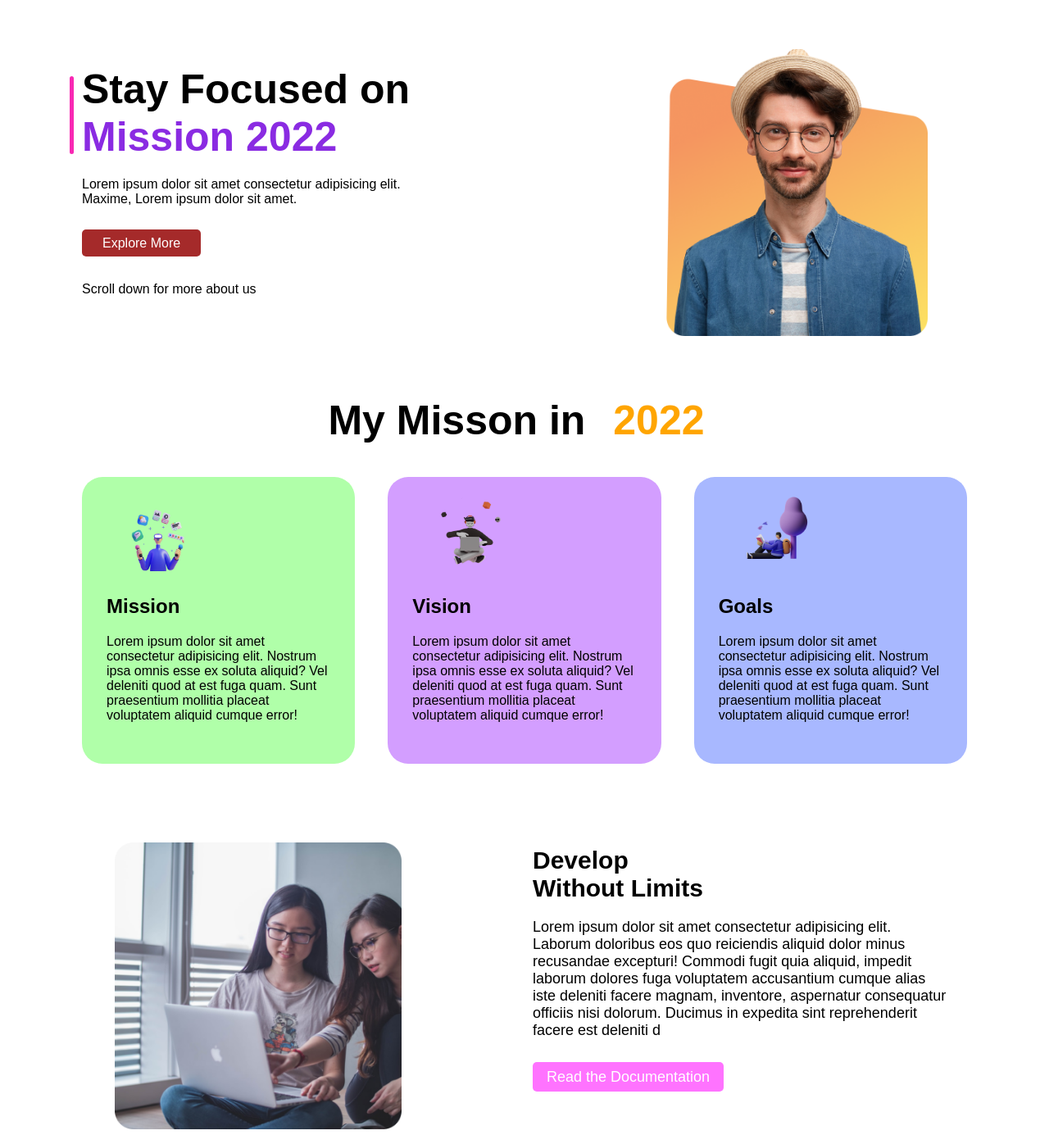
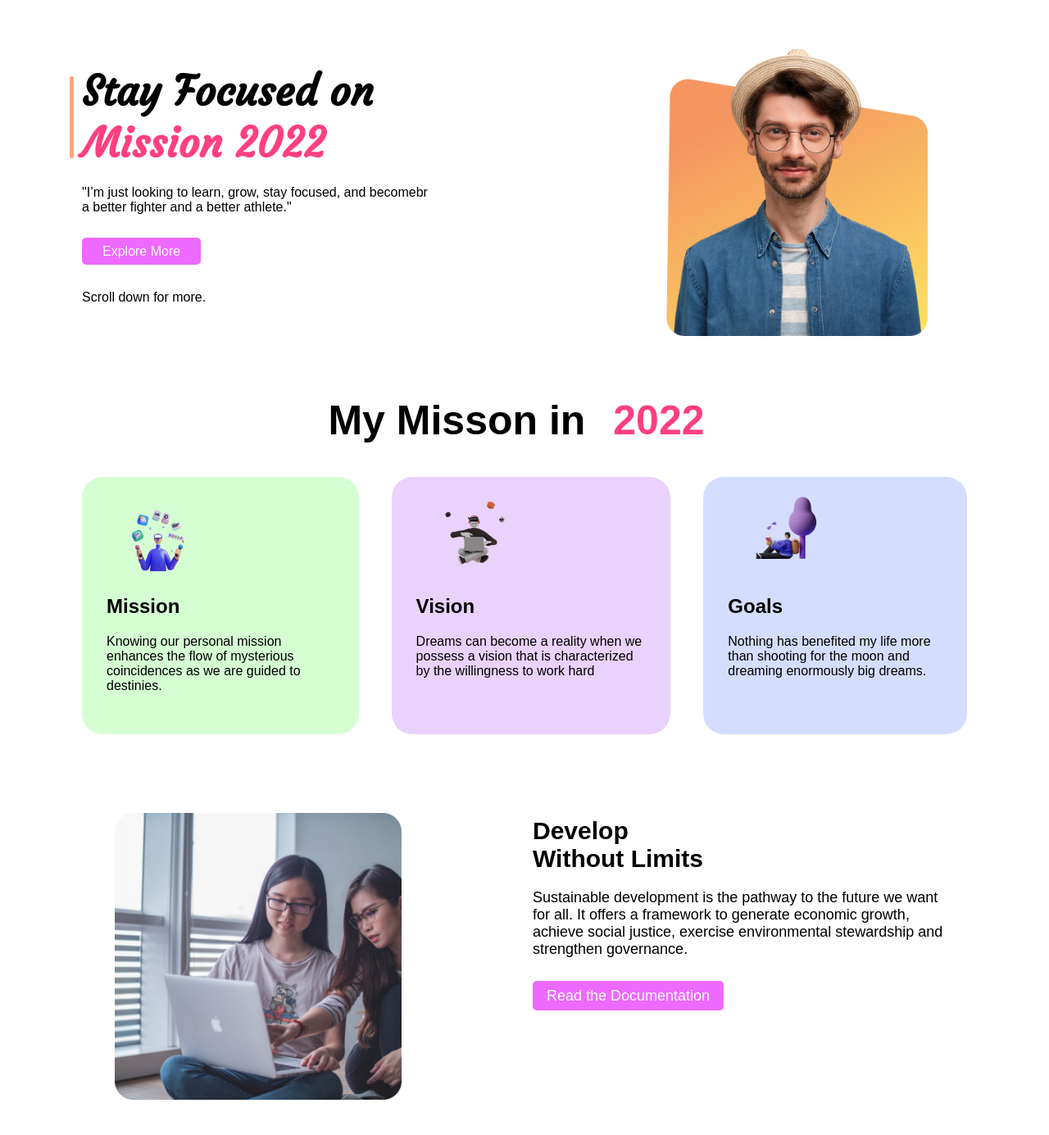
Before and after one commit to mahbubh0ssain/mission-2022, a plain HTML site: page index.html in a window 1280 px wide. Shown: the top 1385 px of the page at 82% size. Drawn offline with Linux system fonts and the light colour scheme.

Commit message:
complete

```diff
--- a/index.css
+++ b/index.css
@@ -16,18 +16,20 @@ img {
 .top h1 {
   font-size: 50px;
   margin-right: 100px;
+  font-family: "Courgette", cursive;
 }
 .top h1 span {
   margin: 0px;
+  font-family: "Courgette", cursive;
 }
 
 h1 {
   position: relative;
 }
 .bar {
-  background-color: rgb(248, 40, 179);
+  background-color: rgb(255, 166, 125);
   width: 5px;
-  height: 95px;
+  height: 100px;
   position: absolute;
   margin: 33px 5px 5px 5px;
   border-radius: 5px;
@@ -35,7 +37,7 @@ h1 {
 .first-btn {
   text-decoration: none;
   color: white;
-  background-color: brown;
+  background-color: rgb(238, 105, 255);
   padding: 8px 25px;
   border-radius: 5px;
 }
@@ -46,17 +48,17 @@ h1 {
   display: flex;
 }
 .box-1 {
-  background-color: rgb(176, 255, 169);
+  background-color: rgb(213, 255, 210);
   padding: 0px 10px 50px;
   border-radius: 25px;
 }
 .box-2 {
-  background-color: rgb(211, 158, 255);
+  background-color: rgb(233, 210, 252);
   padding: 0px 10px 50px;
   border-radius: 25px;
 }
 .box-3 {
-  background-color: rgb(168, 184, 255);
+  background-color: rgb(213, 221, 255);
   padding: 0px 10px 50px;
   border-radius: 25px;
 }
@@ -80,7 +82,7 @@ h1 {
 }
 .text a {
   font-size: 18px;
-  background-color: rgb(255, 115, 255);
+  background-color: rgb(238, 105, 255);
   padding: 8px 17px;
   color: white;
   border-radius: 5px;
@@ -112,12 +114,20 @@ h1 {
   margin-top: 25px;
 }
 footer {
-  background-color: rgb(18, 25, 26);
-  margin: 0px;
+  background-color: rgb(63, 141, 155);
   text-align: center;
   color: white;
-  padding: 0px;
+  width: 100%;
+  height: auto;
+  background-position: bottom;
+}
+.foot-txt {
+  padding: 30px;
 }
 .footer {
   color: orange;
+  font-family: "Courgette", cursive;
 }
+.foot-txt h1 {
+  font-family: "Courgette", cursive;
+}
--- a/index.html
+++ b/index.html
@@ -6,7 +6,11 @@
     <meta name="viewport" content="width=device-width, initial-scale=1.0" />
     <title>Mission-2022</title>
     <link rel="stylesheet" href="index.css" type="text/css" />
-  </head>
+    <link rel="preconnect" href="https://fonts.googleapis.com">
+<link rel="preconnect" href="https://fonts.gstatic.com" crossorigin>
+<link href="https://fonts.googleapis.com/css2?family=Courgette&display=swap" rel="stylesheet">
+
+</head>
   <body>
     <div class="bg"></div>
     <section class="sec-1 common">
@@ -15,16 +19,15 @@
         <h1>
           Stay Focused on
           <br />
-          <span style="color: blueviolet"> Mission 2022</span>
+          <span style="color: rgb(255, 64, 127)"> Mission 2022</span>
         </h1>
         <p>
-          Lorem ipsum dolor sit amet consectetur adipisicing elit. <br />
-          Maxime, Lorem ipsum dolor sit amet.
+          "I’m just looking to learn, grow, stay focused, and becomebr <br> a better fighter and a better athlete."
         </p>
         <br />
         <br />
         <a class="first-btn" href="#">Explore More</a> <br /><br />
-        <p>Scroll down for more about us</p>
+        <p>Scroll down for more.</p>
       </div>
 
       <img src="./images/person/person-1.png" alt="" />
@@ -33,7 +36,7 @@
     <br />
     <br /><br />
     <h1 class="mission-2022" style="text-align: center">
-      My Misson in <span style="color: orange">2022</span>
+      My Misson in <span style="color: rgb(255, 64, 127)">2022</span>
     </h1>
     <section class="sec-2 common">
       <div class="box">
@@ -41,30 +44,22 @@
           <img src="./images/illustrators/illustrator-1.png" alt="" />
           <h2>Mission</h2>
           <p>
-            Lorem ipsum dolor sit amet consectetur adipisicing elit. Nostrum
-            ipsa omnis esse ex soluta aliquid? Vel deleniti quod at est fuga
-            quam. Sunt praesentium mollitia placeat voluptatem aliquid cumque
-            error!
+          Knowing our personal mission enhances the flow of mysterious coincidences as we are guided to destinies.
           </p>
         </div>
         <div class="box-2">
           <img src="./images/illustrators/illustrator-2.png" alt="" />
           <h2>Vision</h2>
           <p>
-            Lorem ipsum dolor sit amet consectetur adipisicing elit. Nostrum
-            ipsa omnis esse ex soluta aliquid? Vel deleniti quod at est fuga
-            quam. Sunt praesentium mollitia placeat voluptatem aliquid cumque
-            error!
+            Dreams can become a reality when we possess a vision that is characterized by the willingness to work hard
+
           </p>
         </div>
         <div class="box-3">
           <img src="./images/illustrators/illustrator-3.png" alt="" />
           <h2>Goals</h2>
           <p>
-            Lorem ipsum dolor sit amet consectetur adipisicing elit. Nostrum
-            ipsa omnis esse ex soluta aliquid? Vel deleniti quod at est fuga
-            quam. Sunt praesentium mollitia placeat voluptatem aliquid cumque
-            error!
+           Nothing has benefited my life more than shooting for the moon and dreaming enormously big dreams.
           </p>
         </div>
       </div>
@@ -81,12 +76,8 @@
             Without Limits
           </h2>
           <p>
-            Lorem ipsum dolor sit amet consectetur adipisicing elit. Laborum
-            doloribus eos quo reiciendis aliquid dolor minus recusandae
-            excepturi! Commodi fugit quia aliquid, impedit laborum dolores fuga
-            voluptatem accusantium cumque alias iste deleniti facere magnam,
-            inventore, aspernatur consequatur officiis nisi dolorum. Ducimus in
-            expedita sint reprehenderit facere est deleniti d
+            Sustainable development is the pathway to the future we want for all. It offers a framework to generate economic growth, achieve social justice, exercise environmental stewardship and strengthen governance.
+
           </p>
           <br /><br />
           <a href="">Read the Documentation</a>
@@ -102,12 +93,7 @@
             Global Community
           </h2>
           <p>
-            Lorem ipsum dolor sit amet consectetur adipisicing elit. Laborum
-            doloribus eos quo reiciendis aliquid dolor minus recusandae
-            excepturi! Commodi fugit quia aliquid, impedit laborum dolores fuga
-            voluptatem accusantium cumque alias iste deleniti facere magnam,
-            inventore, aspernatur consequatur officiis nisi dolorum. Ducimus in
-            expedita sint reprehenderit facere est deleniti d
+            We all have a responsibility with the words we post on the internet. If you wouldn't want your mother, daughter, sister or friend to read it, don't post it.
           </p>
           <br /><br />
           <a href="">Read the Documentation</a>
@@ -135,8 +121,10 @@
     <br><br>
      </div>
     <footer>
+     <div class="foot-txt">
       <h1>Mission <span class="footer">2022</span></h1>
       <p>Never Stop Coding for 2022</p>
+      </div>
     </footer>
   </body>
 </html>
```
Also changed, not shown: images/icons/facebook copy.png (deleted).
